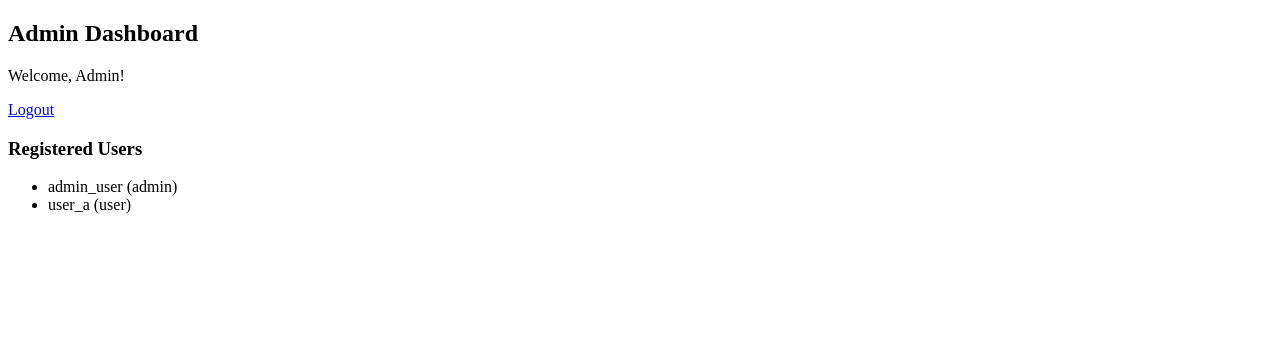
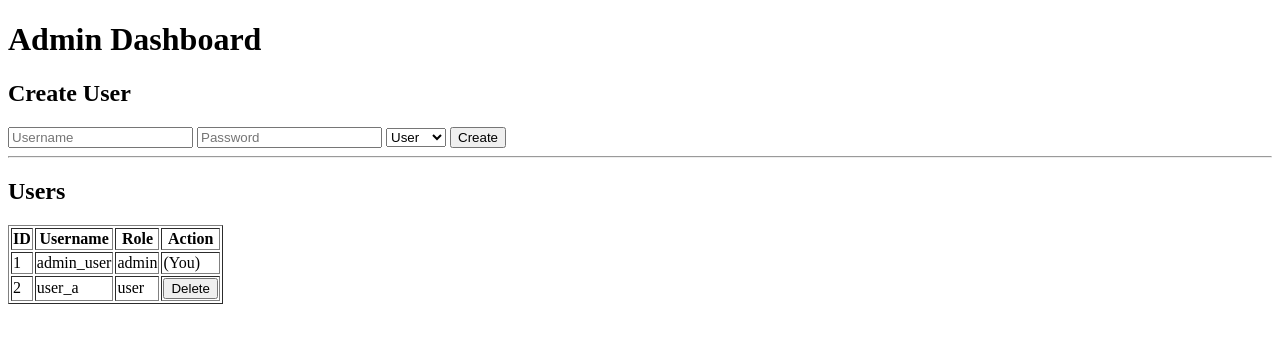
Before and after one commit to DevOps-Oct2025-Team03/DevOps_Oct2025_Team03_Assignment, a Flask app: template app/templates/admin.html in a window 1280 px wide. Shown: the top 343 px of the page. Run offline with Flask 3, Linux system fonts and the light colour scheme; the template is opened without the code that fills it: values that come from a table or form of the project are taken from there, others are empty; the visitor is signed in with stand-in values (Sample User, id 1); parts of the project's set-up code (start-up, migrations or seed data) failed here and were passed over.

Commit message:
sprint 2 - implementing admin dashboard halfway

```diff
--- a/app/__init__.py
+++ b/app/__init__.py
@@ -15,6 +15,7 @@ def create_app():
 
     with app.app_context():
         db.create_all()
-        seed()
+        if not app.config.get("TESTING", False):
+            seed()
 
-    return app
+    return
--- a/app/database.py
+++ b/app/database.py
@@ -1,7 +1,6 @@
 from flask_sqlalchemy import SQLAlchemy
 from flask_bcrypt import Bcrypt
 from datetime import datetime
-import sqlite3
 
 db = SQLAlchemy()
 bcrypt = Bcrypt()
--- /dev/null
+++ b/app/static/js/admin.js
@@ -0,0 +1,35 @@
+// Create user
+document.getElementById("create-user-form").addEventListener("submit", async (e) => {
+    e.preventDefault();
+
+    const form = e.target;
+    const data = new FormData(form);
+
+    const res = await fetch("/admin/create_user", {
+        method: "POST",
+        body: data
+    });
+
+    if (res.ok) {
+        alert("User created");
+        window.location.reload();
+    } else {
+        alert("Failed to create user");
+    }
+});
+
+// Delete user
+async function deleteUser(userId) {
+    if (!confirm("Are you sure you want to delete this user?")) return;
+
+    const res = await fetch(`/admin/delete_user/${userId}`, {
+        method: "POST"
+    });
+
+    if (res.ok) {
+        alert("User deleted");
+        window.location.reload();
+    } else {
+        alert("Failed to delete user");
+    }
+}
--- a/app/templates/admin.html
+++ b/app/templates/admin.html
@@ -1,22 +1,57 @@
 <!DOCTYPE html>
-<html>
+<html lang="en">
 <head>
+    <meta charset="UTF-8">
     <title>Admin Dashboard</title>
 </head>
 <body>
 
-<h2>Admin Dashboard</h2>
+<h1>Admin Dashboard</h1>
 
-<p>Welcome, Admin!</p>
+<h2>Create User</h2>
+<form method="POST" action="/admin/create_user">
+    <input type="text" name="username" placeholder="Username" required />
+    <input type="password" name="password" placeholder="Password" required />
+    <select name="role">
+        <option value="user">User</option>
+        <option value="admin">Admin</option>
+    </select>
+    <button type="submit">Create</button>
+</form>
 
-<a href="/logout">Logout</a>
+<hr>
 
-<h3>Registered Users</h3>
-<ul>
+<h2>Users</h2>
+
+<table border="1">
+    <tr>
+        <th>ID</th>
+        <th>Username</th>
+        <th>Role</th>
+        <th>Action</th>
+    </tr>
+
     {% for user in users %}
-        <li>{{ user.username }} ({{ user.role }})</li>
+    <tr>
+        <td>{{ user.id }}</td>
+        <td>{{ user.username }}</td>
+        <td>{{ user.role }}</td>
+        <td>
+            {% if user.id != session["user_id"] %}
+            <button
+                data-user-id="{{ user.id }}"
+                onclick="deleteUser(this)"
+            >
+                Delete
+            </button>
+            {% else %}
+            (You)
+            {% endif %}
+        </td>
+    </tr>
     {% endfor %}
-</ul>
+</table>
 
+<script src="/static/js/admin.js"></script>
 </body>
 </html>
```
Also changed, not shown: app/config.py (+8 -1 lines), app/routes.py (+217 -47 lines), app/seed.py (+36 -13 lines), docker-compose.yml (+41 -3 lines), tests/conftest.py (+59 -13 lines), tests/test_auth.py (+5 -38 lines), tests/test_data_isolation.py (+24 -2 lines), 1 other file.
